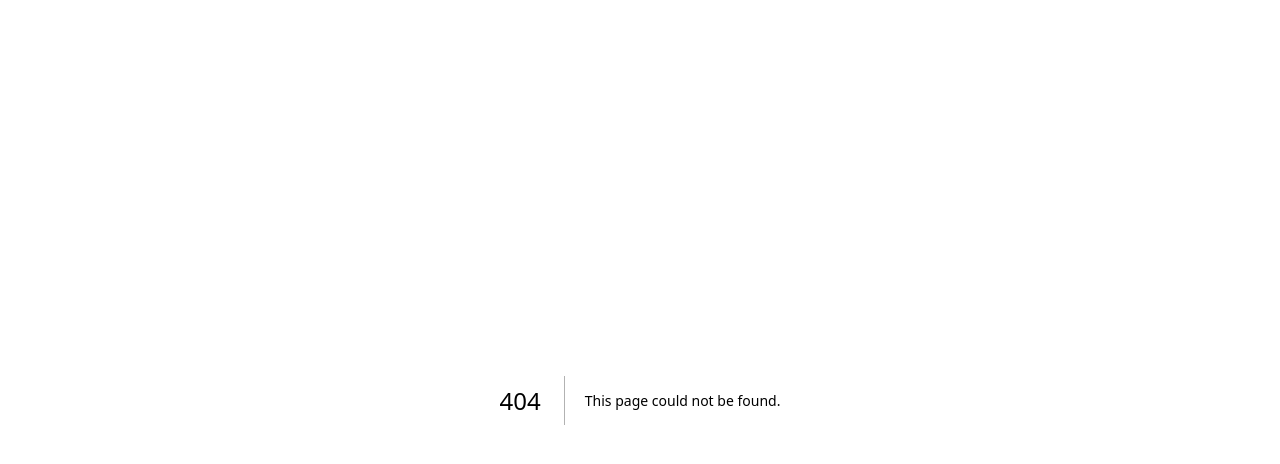
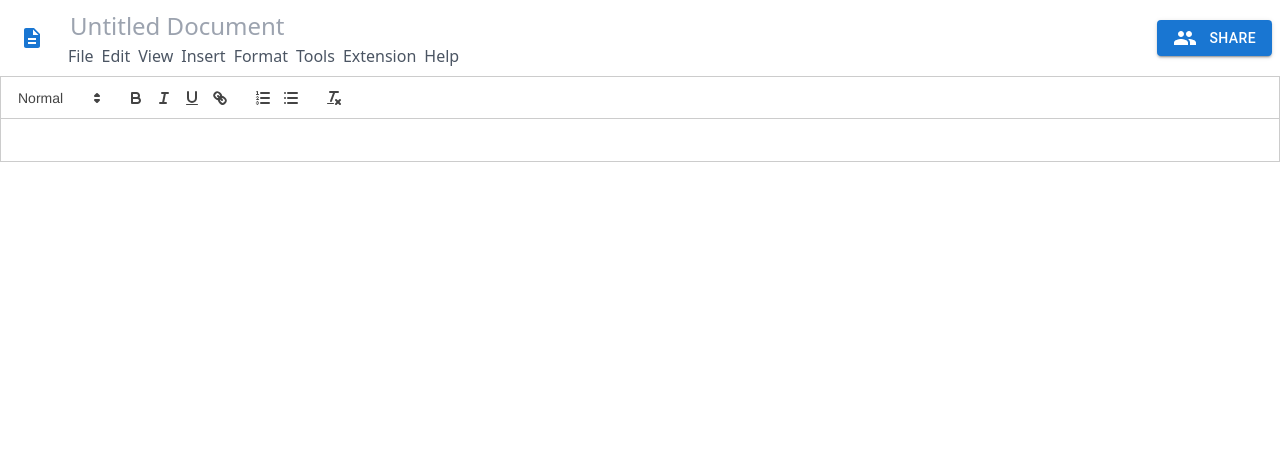
Before and after one commit to karti16/text-editor, a Next.js app: page /create in a window 1280 px wide. Before the commit this address had no page. Shown: the top 464 px of the page. Built offline with nearby package versions, Linux system fonts and the light colour scheme.

Commit message:
create page

```diff
--- /dev/null
+++ b/components/CreateHeader.tsx
@@ -0,0 +1,44 @@
+import { Button, IconButton } from '@mui/material';
+import PeopleIcon from '@mui/icons-material/People';
+import DescriptionIcon from '@mui/icons-material/Description';
+import { useRouter } from 'next/navigation';
+
+function CreateHeader() {
+  const router = useRouter();
+  return (
+    <header className='flex justify-between p-2 items-center'>
+      {/* left side */}
+      <div className='flex gap-3 flex-grow items-center'>
+        <IconButton color='primary' className='h-12 w-12 border-0'>
+          <DescriptionIcon className='text-[40px]' onClick={() => router.push('/')}/>
+        </IconButton>
+        <div className='flex-row'>
+          <input
+            className='text-2xl flex-grow focus-within:border-gray-500 border-2 rounded-md border-transparent hover:border-gray-400 focus:outline-none hover:'
+            type='text'
+            placeholder='Untitled Document'
+          />
+          <div className='flex gap-2 text-gray-600'>
+            <p>File</p>
+            <p>Edit</p>
+            <p>View</p>
+            <p>Insert</p>
+            <p>Format</p>
+            <p>Tools</p>
+            <p>Extension</p>
+            <p>Help</p>
+          </div>
+        </div>
+      </div>
+      {/* right side */}
+      <div>
+        <Button variant='contained' className='hover:bg-[#c2e7ff] bg-[#c2e7ff] text-gray-800 rounded-full hidden md:inline-flex'>
+          <PeopleIcon className='mr-3' />
+          Share
+        </Button>
+      </div>
+    </header>
+  );
+}
+
+export default CreateHeader;
--- /dev/null
+++ b/components/Editor.tsx
@@ -0,0 +1,19 @@
+import React, { useCallback, } from 'react'
+import Quill from 'quill';
+import 'quill/dist/quill.snow.css'
+
+function Editor() {
+
+    const wrapperRef = useCallback((wrapper: any) => {
+        if(wrapper == null) return
+        wrapper.innerHTML = "";
+        const editor = document.createElement('div');
+        wrapper.append(editor);
+        new Quill(editor, {theme : 'snow'})
+    },[])
+
+    return <div ref={wrapperRef} id="container"></div>;
+
+}
+
+export default Editor
--- a/components/Header.tsx
+++ b/components/Header.tsx
@@ -5,8 +5,10 @@ import AppsIcon from '@mui/icons-material/Apps';
 import SearchIcon from '@mui/icons-material/Search';
 import Image from 'next/image';
 import { getAssetUrl } from '../utils/assetUrl';
+import { useSession, signOut } from 'next-auth/react';
 
 function Header() {
+  const { data: session } = useSession();
   console.log(process.env.NODE_ENV);
   return (
     <header className=' flex sticky top-0 z-50 px-4 py-2  shadow-md bg-white justify-between'>
@@ -41,9 +43,13 @@ function Header() {
         {/* eslint-disable-next-line @next/next/no-img-element */}
         <img
           loading='lazy'
-          src={getAssetUrl('person.jpg')}
+          // src={getAssetUrl('person.jpg')}
+          src={session?.user?.image || getAssetUrl('person.jpg')}
           alt='person'
           className='object-cover cursor-pointer rounded-full h-10 w-10'
+          onClick={() => {
+            signOut();
+          }}
         />
       </div>
     </header>
--- a/components/Login.tsx
+++ b/components/Login.tsx
@@ -4,7 +4,7 @@ import { useSession, signIn, signOut } from 'next-auth/react';
 
 function Login() {
   return (
-    <div className='flex flex-col min-h-screen py-2 justify-center items-center'>
+    <div id='__login' className='flex flex-col min-h-screen py-2 justify-center items-center'>
       {/* eslint-disable-next-line @next/next/no-img-element */}
       <img loading='lazy' src={getAssetUrl('home-logo.png')} alt='home-logo' className='object-cover h-56 w-56' />
       <Button
--- a/components/TopSection.tsx
+++ b/components/TopSection.tsx
@@ -1,8 +1,11 @@
 import MoreVertIcon from '@mui/icons-material/MoreVert';
 import { IconButton } from '@mui/material';
 import { getAssetUrl } from '../utils/assetUrl';
+import { useRouter } from 'next/navigation';
 
 function TopSection() {
+  const router = useRouter();
+
   return (
     <section className='pb-12 px-10 bg-[#F8F9FA]'>
       <div className='max-w-3xl mx-auto'>
@@ -17,7 +20,7 @@ function TopSection() {
         {/* Documents */}
         <div className='relative h-52 w-40 border-[1px] hover:border-blue-400 cursor-pointer'>
           {/* eslint-disable-next-line @next/next/no-img-element */}
-          <img loading='lazy' alt='new Doc' src={getAssetUrl('plus.png')} />
+          <img loading='lazy' alt='new Doc' src={getAssetUrl('plus.png')} onClick={() => router.push('/create')}/>
           <p className='ml-2 mt-2 text-sm font-semibold text-gray-700'>Blank</p>
         </div>
       </div>
--- a/package.json
+++ b/package.json
@@ -26,11 +26,13 @@
     "firebase": "^9.19.1",
     "next": "13.2.4",
     "next-auth": "^4.20.1",
+    "quill": "^1.3.7",
     "react": "18.2.0",
     "react-dom": "18.2.0",
     "typescript": "5.0.2"
   },
   "devDependencies": {
+    "@types/quill": "^2.0.10",
     "autoprefixer": "^10.4.14",
     "gh-pages": "^5.0.0",
     "postcss": "^8.4.21",
--- a/pages/_app.tsx
+++ b/pages/_app.tsx
@@ -6,9 +6,9 @@ import { StyledEngineProvider } from '@mui/material';
 export default function App({ Component, pageProps: { session, ...pageProps } }: AppProps) {
   return (
     <SessionProvider session={session}>
-      <StyledEngineProvider injectFirst>
-        <Component {...pageProps} />
-      </StyledEngineProvider>
+      {/* <StyledEngineProvider injectFirst> */}
+      <Component {...pageProps} />
+      {/* </StyledEngineProvider> */}
     </SessionProvider>
   );
 }
--- /dev/null
+++ b/pages/create/index.tsx
@@ -0,0 +1,16 @@
+import dynamic from 'next/dynamic'
+import CreateHeader from '@/components/CreateHeader';
+const DynamicEditor = dynamic(() => import('@/components/Editor'), {
+  loading: () => <p>Loading...</p>,
+  ssr: false,
+})
+function Create() {
+  return (
+    <div>
+      <CreateHeader />
+      <DynamicEditor />
+    </div>
+  );
+}
+
+export default Create;
--- a/pages/index.tsx
+++ b/pages/index.tsx
@@ -3,8 +3,7 @@ import Head from 'next/head';
 import Header from '../components/Header';
 import TopSection from '../components/TopSection';
 import DocList from '@/components/DocList';
-import { useState } from 'react';
-import { useSession, signIn, signOut } from 'next-auth/react';
+import { useSession, getSession } from 'next-auth/react';
 import Login from '@/components/Login';
 
 export default function Home() {
@@ -25,3 +24,13 @@ export default function Home() {
     </>
   );
 }
+
+export async function getServerSideProps(context: any) {
+  const session = await getSession(context);
+
+  return {
+    props: {
+      session,
+    },
+  };
+}
--- a/styles/globals.css
+++ b/styles/globals.css
@@ -80,3 +80,7 @@ a {
 @tailwind base;
 @tailwind components;
 @tailwind utilities;
+
+/* button[class*='MuiButton-containedPrimary'] {
+  background-color: #1565c0 !important;
+} */
--- a/tailwind.config.js
+++ b/tailwind.config.js
@@ -2,9 +2,9 @@
 
 module.exports = {
   corePlugins: {
-    preflight: false,
+    // preflight: false,
   },
-  important: '#__next',
+  // important: '#__root',
   content: [
     './app/**/*.{js,ts,jsx,tsx}',
     './pages/**/*.{js,ts,jsx,tsx}',
```
Also changed, not shown: 1 other file (tests, documents, lock files or other folders).
